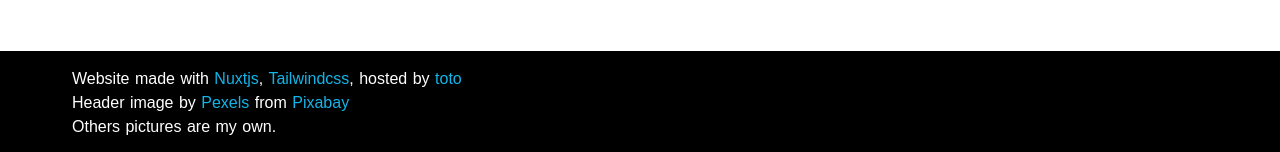
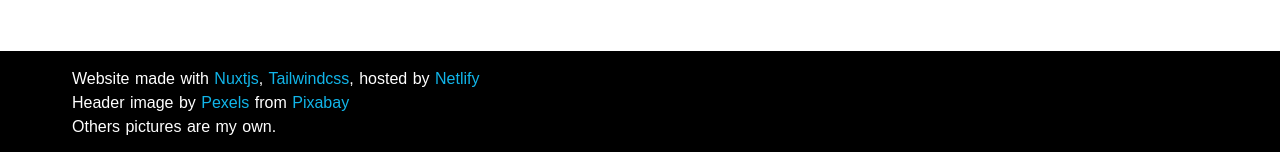
Before and after one commit to QZIG/personal-website, a Nuxt app: page / in a window 1280 px wide. Shown: the part 2736-2888 px from the top of the page. Built offline with nearby package versions, Linux system fonts and the light colour scheme.

Commit message:
add netlify url in footer

```diff
--- a/components/home/footer.vue
+++ b/components/home/footer.vue
@@ -1,7 +1,7 @@
 <template>
   <footer class="mt-12 w-full bg-black">
     <div class="container container-p text-white">
-      <p>Website made with <a href="https://nuxtjs.org" target="_blank">Nuxtjs</a>, <a href="https://tailwindcss.com/" target="_blank">Tailwindcss</a>, hosted by <a>toto</a></p>
+      <p>Website made with <a href="https://nuxtjs.org" target="_blank">Nuxtjs</a>, <a href="https://tailwindcss.com/" target="_blank">Tailwindcss</a>, hosted by <a href="https://www.netlify.com/" target="_blank">Netlify</a></p>
       <p>Header image by <a href="https://pixabay.com/fr/users/Pexels-2286921/?utm_source=link-attribution&amp;utm_medium=referral&amp;utm_campaign=image&amp;utm_content=1283624">Pexels</a> from <a href="https://pixabay.com/fr/?utm_source=link-attribution&amp;utm_medium=referral&amp;utm_campaign=image&amp;utm_content=1283624">Pixabay</a></p>
       <p>Others pictures are my own.</p>
     </div>
```
